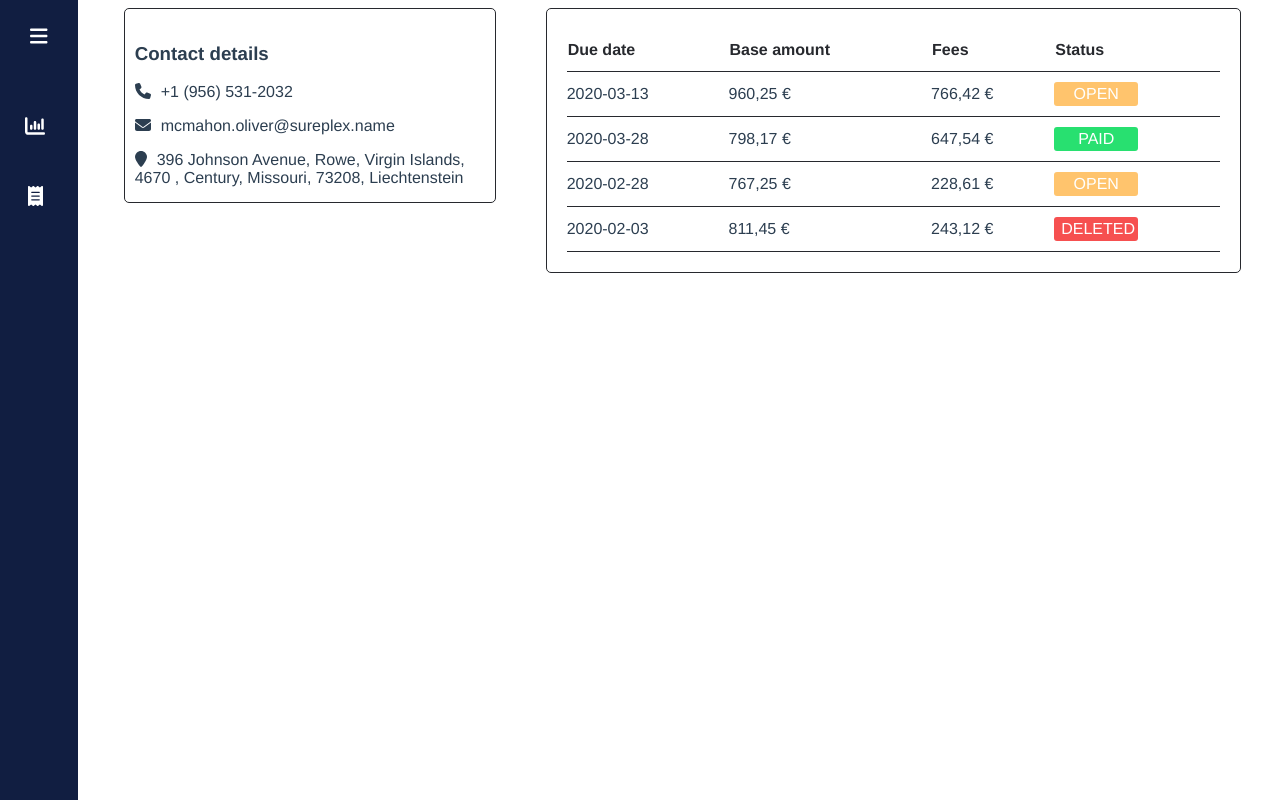
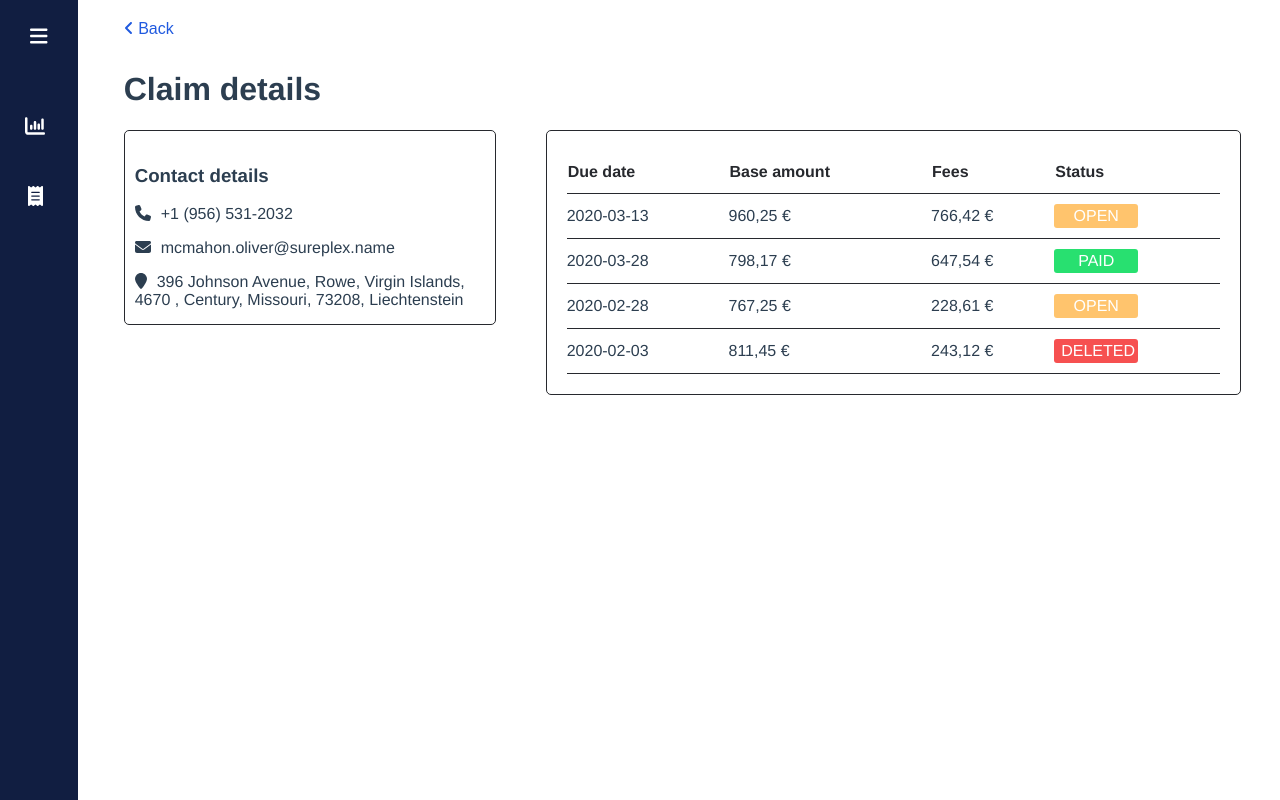
Before and after one commit to nithin-antony/receeve-coding-challenge, a Vue app: page / in a window 1280 px wide. Built offline with nearby package versions, Linux system fonts and the light colour scheme.

Commit message:
Modification in routing flow

```diff
--- a/src/App.vue
+++ b/src/App.vue
@@ -1,15 +1,15 @@
 <template>
   <div class="challenge">
-    <HomePage />
+    <Home />
   </div>
 </template>
 
 <script lang="ts">
 import { Component, Vue } from "vue-property-decorator";
-import HomePage from "./pages/HomePage.vue";
+import Home from "./pages/Home.vue";
 
 @Component({
-  components: { HomePage },
+  components: { Home },
 })
 export default class App extends Vue {
   mounted(): void {
--- a/src/components/Accounts.vue
+++ b/src/components/AccountsDetails.vue
@@ -66,7 +66,7 @@
 <script lang="ts">
 import { Component, Vue, Prop } from "vue-property-decorator";
 @Component
-export default class Dashboard extends Vue {
+export default class AccountsDetails extends Vue {
   @Prop()
   msg!: string;
 }
--- a/src/main.ts
+++ b/src/main.ts
@@ -9,6 +9,7 @@ import {
   faBars,
   faReceipt,
   faBarsStaggered,
+  faAngleLeft,
 } from "@fortawesome/free-solid-svg-icons";
 import { FontAwesomeIcon } from "@fortawesome/vue-fontawesome";
 import router from "./router";
@@ -20,7 +21,8 @@ library.add(
   faChartColumn,
   faBars,
   faReceipt,
-  faBarsStaggered
+  faBarsStaggered,
+  faAngleLeft
 );
 Vue.component("font-awesome-icon", FontAwesomeIcon);
 
--- a/src/pages/HomePage.vue
+++ b/src/pages/Accounts.vue
@@ -11,12 +11,12 @@
 
 <script lang="ts">
 import { Component, Vue } from "vue-property-decorator";
-import NavigationBar from "@/components/NavigationBar.vue";
+import AccountsDetails from "@/components/AccountsDetails.vue";
 
 @Component({
-  components: { NavigationBar },
+  components: { AccountsDetails },
 })
-export default class HomePage extends Vue {
+export default class Accounts extends Vue {
   mounted(): void {
     console.log("let's go");
   }
--- a/src/pages/ClaimPage.vue
+++ b/src/pages/Claim.vue
@@ -1,10 +1,16 @@
 <template>
+  <div>
+    <button class="btn">
+      <font-awesome-icon icon="angle-left" />{{ " " }}Back
+    </button>
+    <h1>Claim details</h1>
     <div class="claim-page">
       <div class="contact-details">
         <ContactDetails v-bind:contactDeatils="contactDeatils" />
       </div>
       <div class="claims-details">
         <ClaimsDetails :claims="claims" />
+      </div>
     </div>
   </div>
 </template>
@@ -17,7 +23,7 @@ import ClaimsDetails from "../components/ClaimsDetails.vue";
 @Component({
   components: { ContactDetails, ClaimsDetails },
 })
-export default class ClaimPage extends Vue {
+export default class Claim extends Vue {
   mounted(): void {
     console.log("let's go");
   }
@@ -100,4 +106,16 @@ export default class ClaimPage extends Vue {
 .claims-details {
   grid-area: Claim;
 }
+
+.btn {
+  background-color: #fff;
+  border: none;
+  color: #205adf;
+  padding: 12px 16px 12px 0px;
+  font-size: 16px;
+  cursor: pointer;
+}
+.btn:hover {
+  background-color: #e1e4ea;
+}
 </style>
--- /dev/null
+++ b/src/pages/Home.vue
@@ -0,0 +1,39 @@
+<template>
+  <div class="home-page">
+    <div class="nav-bar">
+      <NavigationBar />
+    </div>
+    <div class="app-content">
+      <router-view />
+    </div>
+  </div>
+</template>
+
+<script lang="ts">
+import { Component, Vue } from "vue-property-decorator";
+import NavigationBar from "@/components/NavigationBar.vue";
+
+@Component({
+  components: { NavigationBar },
+})
+export default class Home extends Vue {
+  mounted(): void {
+    console.log("let's go");
+  }
+}
+</script>
+
+<style scoped>
+.home-page {
+  display: grid;
+  grid-template-columns: 1fr 12fr;
+  grid-template-areas: "NavBar AppContent";
+  grid-gap: 20px;
+}
+.nav-bar {
+  grid-area: NavBar;
+}
+.app-content {
+  grid-area: AppContent;
+}
+</style>
--- a/src/router/index.ts
+++ b/src/router/index.ts
@@ -7,12 +7,17 @@ const routes: Array<RouteConfig> = [
   {
     path: "/",
     name: "dashboard",
-    component: () => import("../pages/ClaimPage.vue"),
+    component: () => import("../pages/Claim.vue"),
+  },
+  {
+    path: "/accounts",
+    name: "accounts-details",
+    component: () => import("../components/AccountsDetails.vue"),
   },
   {
     path: "/accounts/:id",
     name: "claims-details",
-    component: () => import("../pages/ClaimPage.vue"),
+    component: () => import("../pages/Claim.vue"),
   },
 ];
 
```
Lines whose indentation alone changed are shown as unchanged.
